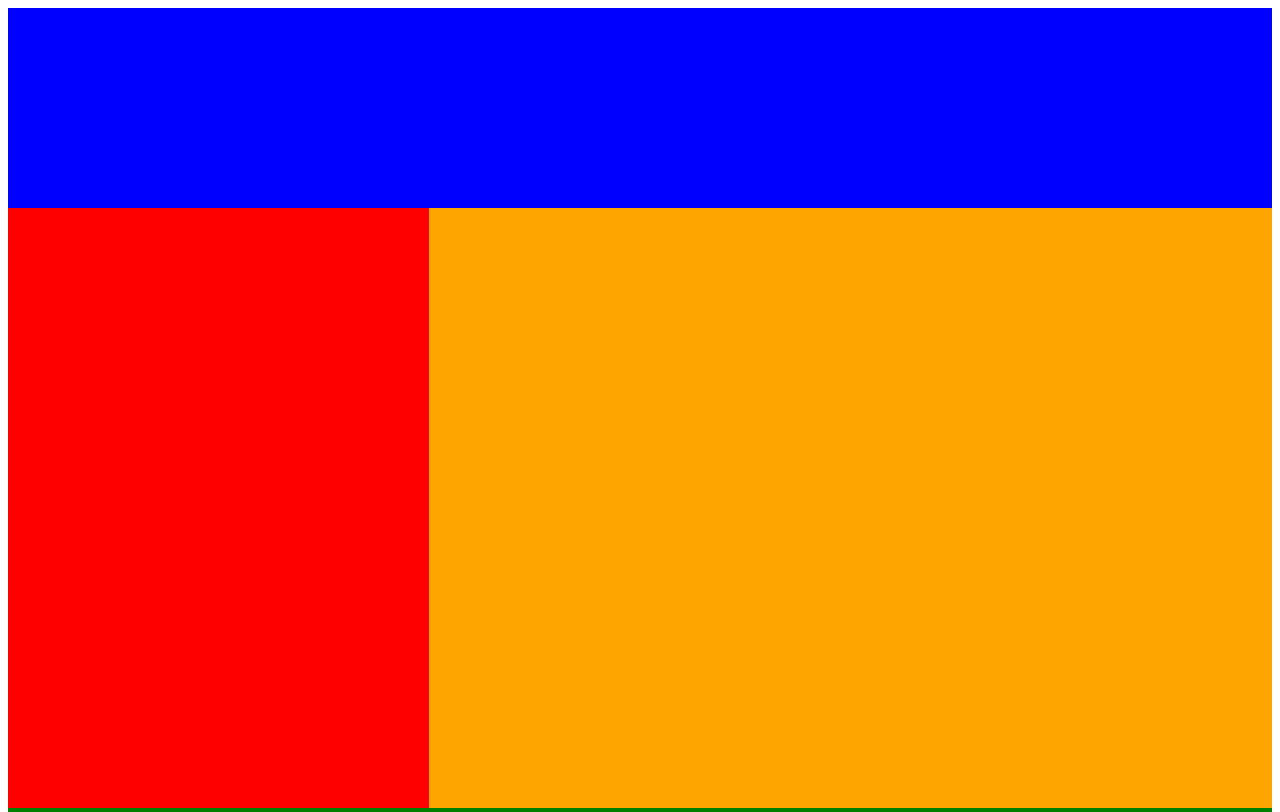
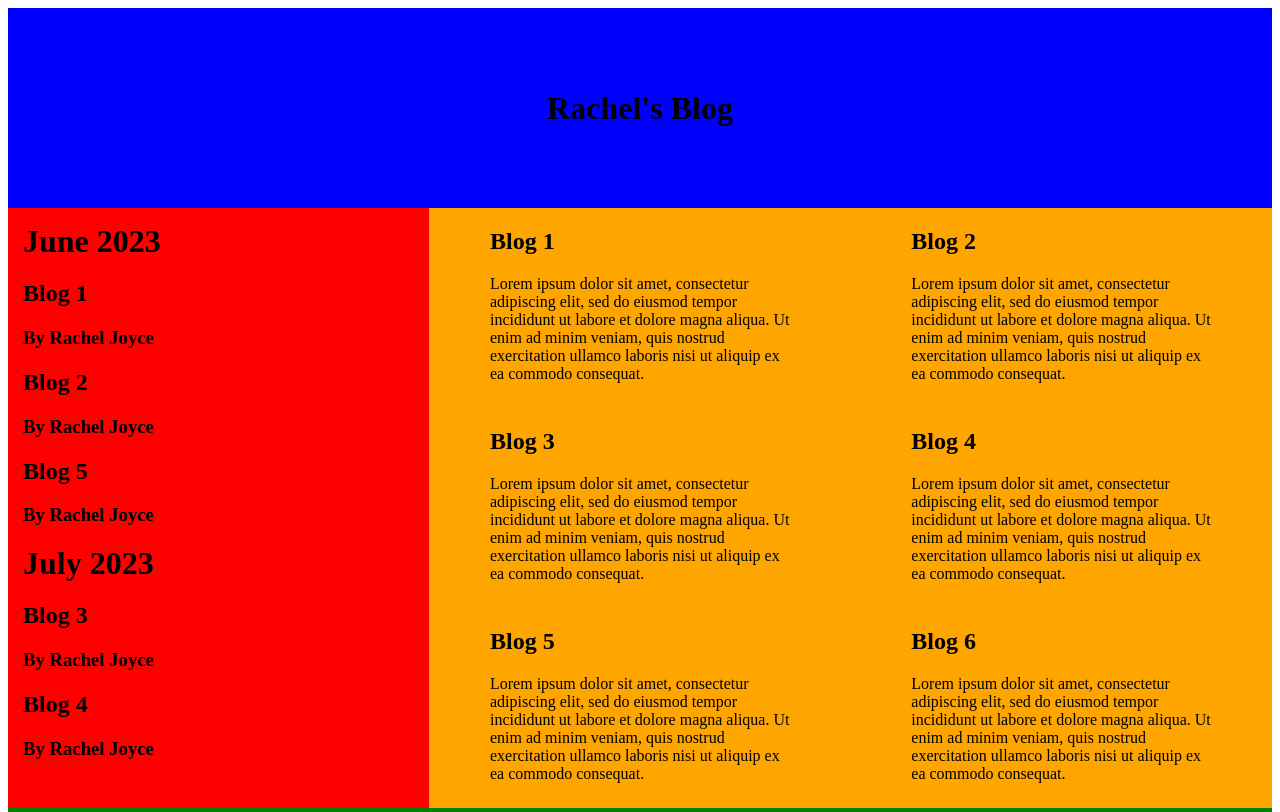
Before and after one commit to rachelrj/udacity-blog-example, a plain HTML site: page blog.html in a window 1280 px wide. Shown: the top 812 px of the page. Drawn offline with Linux system fonts and the light colour scheme.

Commit message:
Session #2

```diff
--- a/blog.html
+++ b/blog.html
@@ -7,9 +7,61 @@
 	<link rel="stylesheet" type="text/css" href="home.css">
 </head>
 <body>
-	<header></header>
-	<div id="sidebar"></div>
-	<div id="main"></div>
+	<header>
+		<h1>Rachel's Blog</h1>
+	</header>
+	<div id="sidebar">
+		<div class="blog-list">
+			<h1>June 2023</h1>
+			<div>
+				<h2>Blog 1</h2>
+				<h3>By Rachel Joyce</h3>
+			</div>
+			<div>
+				<h2>Blog 2</h2>
+				<h3>By Rachel Joyce</h3>
+			</div>
+			<div>
+				<h2>Blog 5</h2>
+				<h3>By Rachel Joyce</h3>
+			</div>
+			<h1>July 2023</h1>
+			<div>
+				<h2>Blog 3</h2>
+				<h3>By Rachel Joyce</h3>
+			</div>
+			<div>
+				<h2>Blog 4</h2>
+				<h3>By Rachel Joyce</h3>
+			</div>
+		</div>
+	</div>
+	<div id="main">
+		<div class="blog-card">
+			<h2>Blog 1</h2>
+			<p>Lorem ipsum dolor sit amet, consectetur adipiscing elit, sed do eiusmod tempor incididunt ut labore et dolore magna aliqua. Ut enim ad minim veniam, quis nostrud exercitation ullamco laboris nisi ut aliquip ex ea commodo consequat.</p>
+		</div>
+		<div class="blog-card">
+			<h2>Blog 2</h2>
+			<p>Lorem ipsum dolor sit amet, consectetur adipiscing elit, sed do eiusmod tempor incididunt ut labore et dolore magna aliqua. Ut enim ad minim veniam, quis nostrud exercitation ullamco laboris nisi ut aliquip ex ea commodo consequat.</p>
+		</div>
+		<div class="blog-card">
+			<h2>Blog 3</h2>
+			<p>Lorem ipsum dolor sit amet, consectetur adipiscing elit, sed do eiusmod tempor incididunt ut labore et dolore magna aliqua. Ut enim ad minim veniam, quis nostrud exercitation ullamco laboris nisi ut aliquip ex ea commodo consequat.</p>
+		</div>
+		<div class="blog-card">
+			<h2>Blog 4</h2>
+			<p>Lorem ipsum dolor sit amet, consectetur adipiscing elit, sed do eiusmod tempor incididunt ut labore et dolore magna aliqua. Ut enim ad minim veniam, quis nostrud exercitation ullamco laboris nisi ut aliquip ex ea commodo consequat.</p>
+		</div>
+		<div class="blog-card">
+			<h2>Blog 5</h2>
+			<p>Lorem ipsum dolor sit amet, consectetur adipiscing elit, sed do eiusmod tempor incididunt ut labore et dolore magna aliqua. Ut enim ad minim veniam, quis nostrud exercitation ullamco laboris nisi ut aliquip ex ea commodo consequat.</p>
+		</div>
+		<div class="blog-card">
+			<h2>Blog 6</h2>
+			<p>Lorem ipsum dolor sit amet, consectetur adipiscing elit, sed do eiusmod tempor incididunt ut labore et dolore magna aliqua. Ut enim ad minim veniam, quis nostrud exercitation ullamco laboris nisi ut aliquip ex ea commodo consequat.</p>
+		</div>
+	</div>
 	<footer></footer>
 </body>
 </html>
--- a/home.css
+++ b/home.css
@@ -2,6 +2,12 @@ header {
 	background: blue;
 	min-height: 200px;
 	grid-area: header;
+	display: flex;
+	flex-direction: column;
+	justify-content: center;
+}
+h1 {
+	margin: auto;
 }
 footer {
 	background: green;
@@ -12,14 +18,27 @@ footer {
 	background: red;
 	min-height: 600px;
 	grid-area: sidebar;
+	display: flex;
+	flex-direction: column;
+	flex-wrap: wrap;
 }
 #main {
 	background: orange;
 	min-height: 600px;
 	grid-area: main;
+	display: flex;
+	flex-wrap: wrap;
+	justify-content: space-around;
+}
+.blog-card {
+	width: 300px;
+}
+.blog-list {
+	margin: 15px;
 }
 body {
 	display: grid;
+	grid-template-columns: repeat(3, 1fr);
 	grid-template-areas:
 	"header header header"
 	"sidebar main main"
@@ -27,6 +46,7 @@ body {
 }
 @media only screen and (max-width: 700px) {
 	body {
+		grid-template-columns: 1fr;
 		grid-template-areas:
 		"header"
 		"sidebar"
```
